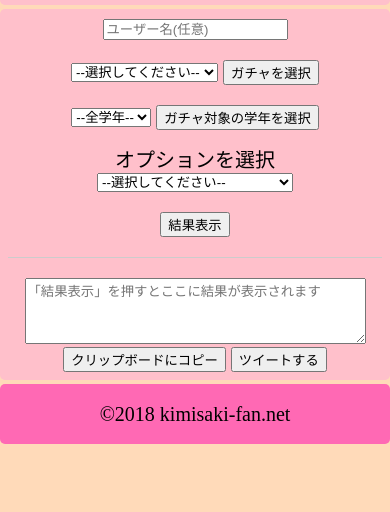
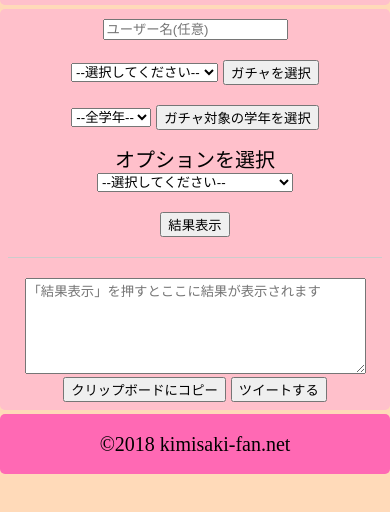
Before and after one commit to yukuduri/kimisaki-fan, a plain HTML site: page gatya/index.html in a window 390 px wide. Shown: the part 198-710 px from the top of the page. Drawn offline with Linux system fonts and the light colour scheme; a web font is replaced by a local one.

Commit message:
iPhone実機確認に基づく微調整

```diff
--- a/gatya/index.html
+++ b/gatya/index.html
@@ -64,7 +64,7 @@
       </form>
       <hr>
       <form name="result" action="#">
-        <textarea name="result_text" id="result" rows="4" cols="40" placeholder="「結果表示」を押すとここに結果が表示されます" readonly></textarea>
+        <textarea name="result_text" id="result" rows="6" cols="40" placeholder="「結果表示」を押すとここに結果が表示されます" ></textarea>
         <br>
         <input type="button" value="クリップボードにコピー" onClick="copyText()">
         <input type="button" value="ツイートする" onClick="tweet()">
```
